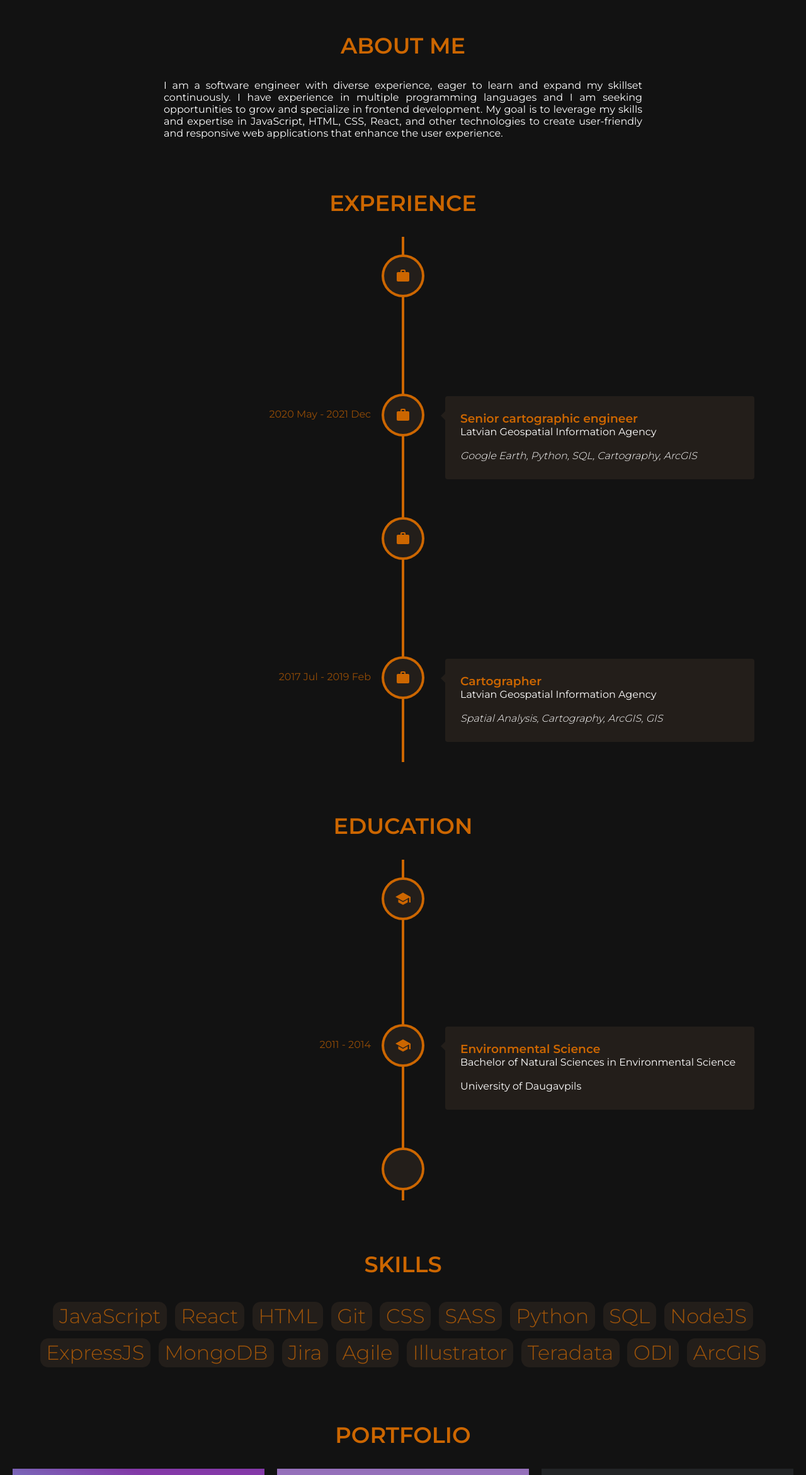
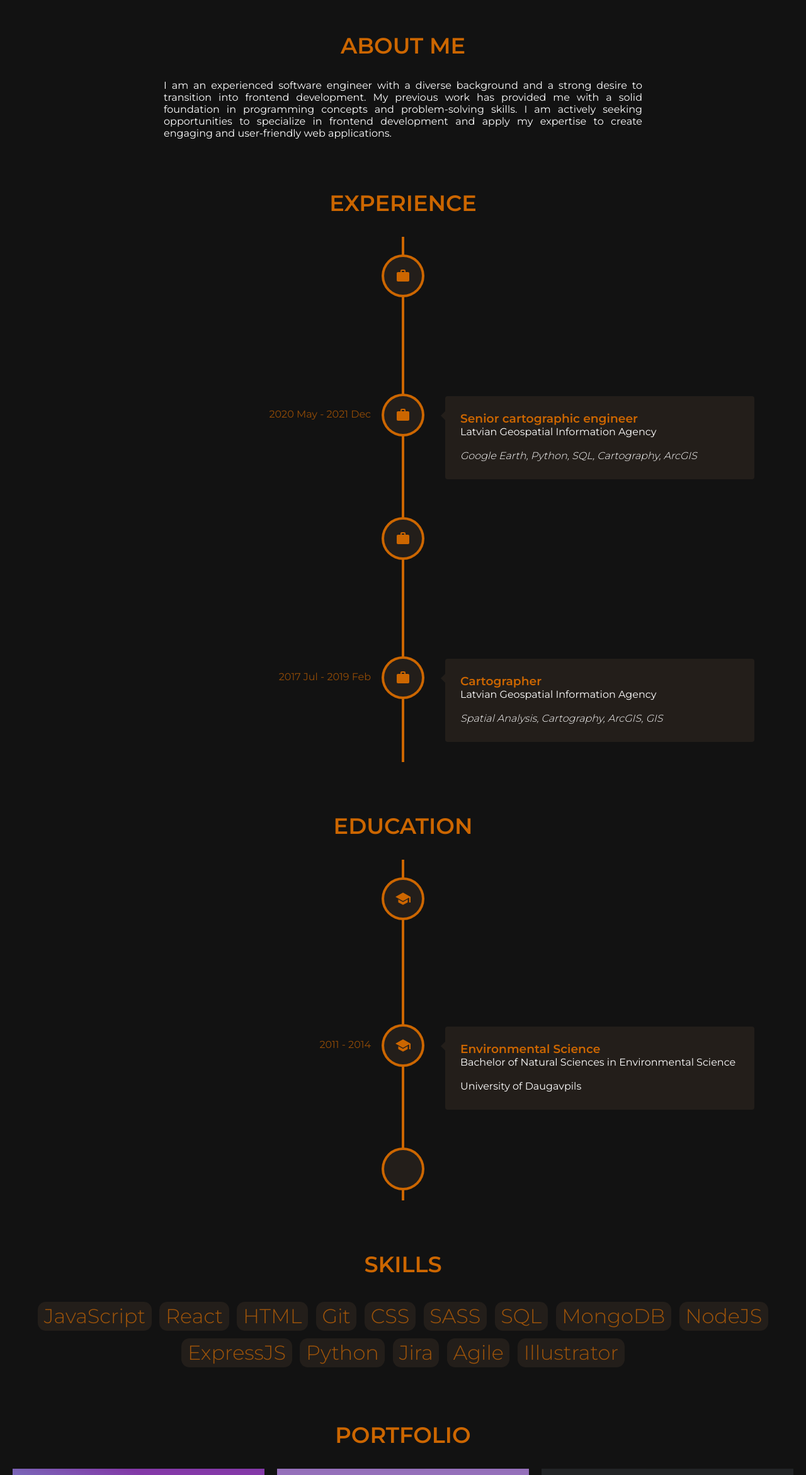
Before and after one commit to olegskrivko/resume, a React (Create React App) app: page / in a window 1280 px wide. Shown: the part 888-3230 px from the top of the page at 63% size. Built offline with nearby package versions, Linux system fonts and the light colour scheme.

Commit message:
update info

```diff
--- a/src/components/about/About.jsx
+++ b/src/components/about/About.jsx
@@ -8,13 +8,12 @@ const About = () => {
         <h2 className="section-title">About me</h2>
         <div className="about-wrapper">
           <p className="about-text">
-            I am a software engineer with diverse experience, eager to learn and
-            expand my skillset continuously. I have experience in multiple
-            programming languages and I am seeking opportunities to grow and
-            specialize in frontend development. My goal is to leverage my skills
-            and expertise in JavaScript, HTML, CSS, React, and other
-            technologies to create user-friendly and responsive web applications
-            that enhance the user experience.
+            I am an experienced software engineer with a diverse background and
+            a strong desire to transition into frontend development. My previous
+            work has provided me with a solid foundation in programming concepts
+            and problem-solving skills. I am actively seeking opportunities to
+            specialize in frontend development and apply my expertise to create
+            engaging and user-friendly web applications.
           </p>
         </div>
       </section>
--- a/src/components/skills/Skills.jsx
+++ b/src/components/skills/Skills.jsx
@@ -14,17 +14,14 @@ const Skills = () => {
           <p className="skills-item">Git</p>
           <p className="skills-item">CSS</p>
           <p className="skills-item">SASS</p>
-          <p className="skills-item">Python</p>
           <p className="skills-item">SQL</p>
+          <p className="skills-item">MongoDB</p>
           <p className="skills-item">NodeJS</p>
           <p className="skills-item">ExpressJS</p>
-          <p className="skills-item">MongoDB</p>
+          <p className="skills-item">Python</p>
           <p className="skills-item">Jira</p>
           <p className="skills-item">Agile</p>
           <p className="skills-item">Illustrator</p>
-          <p className="skills-item">Teradata</p>
-          <p className="skills-item">ODI</p>
-          <p className="skills-item">ArcGIS</p>
         </div>
       </section>
     </div>
```
Also changed, not shown: 1 other file (tests, documents, lock files or other folders).
